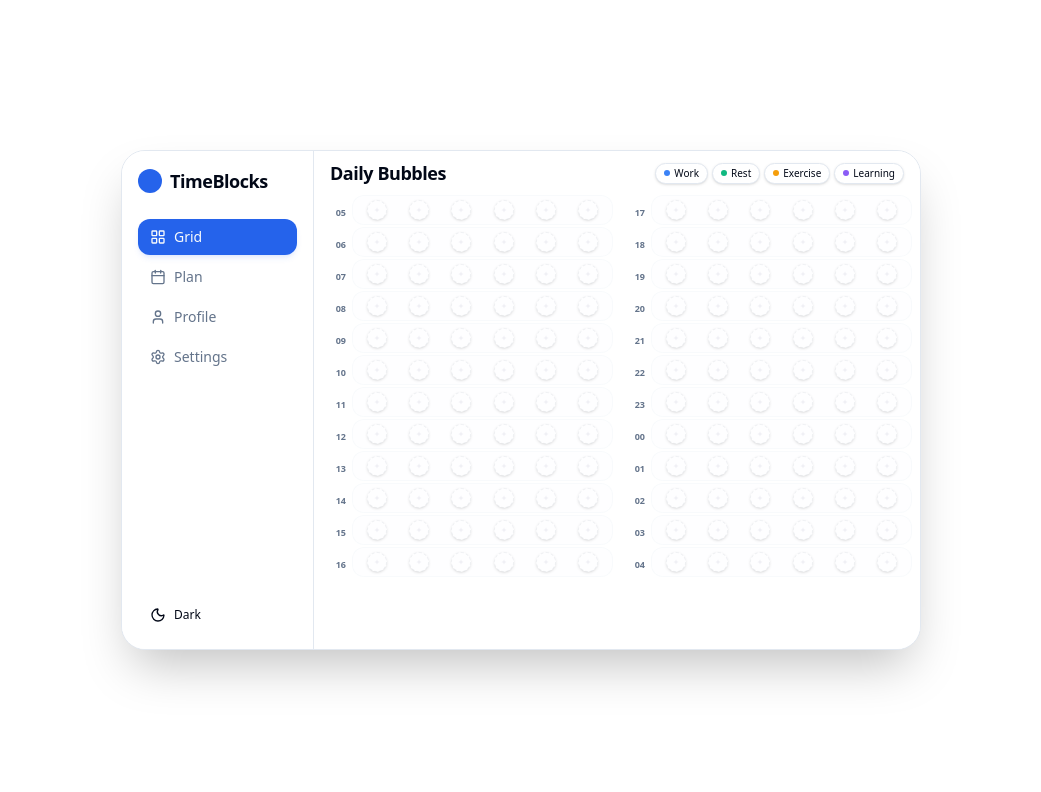
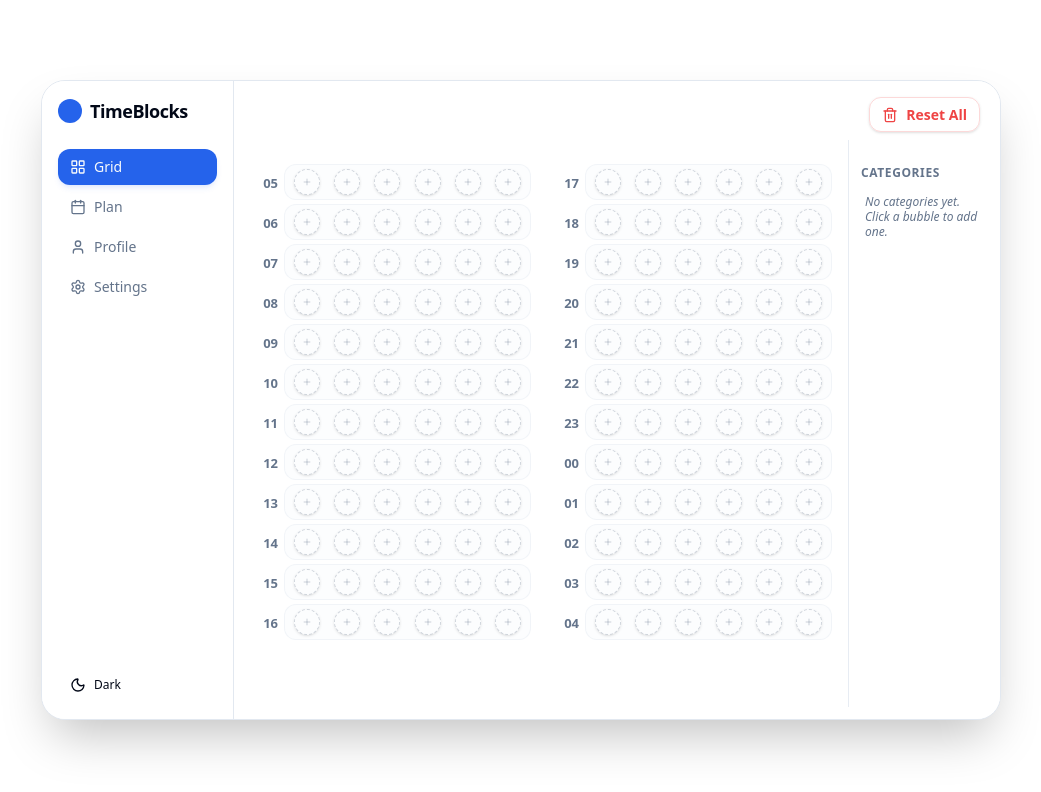
Before and after one commit to pchinso/time-blocks-app, a React (Vite) app: page / in a window 1280 px wide. Shown: the top 792 px of the page, without its empty margins (119-1160 px from the left). Built offline with nearby package versions, Linux system fonts and the light colour scheme.

Commit message:
Refactor BubbleGrid layout: add floating labels, optimize space distribution, and remove main title

```diff
--- a/src/App.tsx
+++ b/src/App.tsx
@@ -8,7 +8,7 @@ function App() {
   return (
     <ThemeProvider>
       <div className="flex h-screen w-full overflow-hidden bg-background text-foreground justify-center items-center">
-        <div className="flex h-full w-full max-w-[800px] max-h-[500px] overflow-hidden border shadow-2xl rounded-3xl bg-card">
+        <div className="flex h-full w-full max-w-[960px] max-h-[640px] overflow-hidden border shadow-2xl rounded-3xl bg-card">
           <Sidebar />
           <main className="relative flex flex-1 flex-col overflow-hidden">
             <Dashboard />
--- a/src/components/blocks/BubbleGrid.tsx
+++ b/src/components/blocks/BubbleGrid.tsx
@@ -1,26 +1,213 @@
-import React, { useState } from 'react';
+import React, { useState, useCallback, useMemo } from 'react';
 import { useBlockStore } from '@/store/useBlockStore';
-import { TOTAL_SLOTS, formatSlotTime, START_HOUR } from '@/lib/time-utils';
+import { formatSlotTime, START_HOUR, formatDuration } from '@/lib/time-utils';
 import { cn } from '@/lib/utils';
 import { toast } from 'sonner';
-import { motion, AnimatePresence } from 'framer-motion';
+import { motion } from 'framer-motion';
 import * as Popover from '@radix-ui/react-popover';
-import { Plus } from 'lucide-react';
+import { Plus, Trash2 } from 'lucide-react';
+
+interface BubbleProps {
+  slotIndex: number;
+  tasks: any[];
+  block: any;
+  onDragStart: (e: React.DragEvent, blockId: string) => void;
+  onDragOver: (e: React.DragEvent) => void;
+  onDrop: (e: React.DragEvent, slotIndex: number) => void;
+  handleBubbleClick: (slotIndex: number, taskId: string) => void;
+  removeBlock: (id: string) => void;
+  addTask: (name: string) => string;
+}
+
+const Bubble: React.FC<BubbleProps> = React.memo(({
+  slotIndex,
+  tasks,
+  block,
+  onDragStart,
+  onDragOver,
+  onDrop,
+  handleBubbleClick,
+  removeBlock,
+  addTask,
+}) => {
+  const [newTaskName, setNewTaskName] = useState('');
+  const isStart = block && block.startSlot === slotIndex;
+  const task = block ? tasks.find(t => t.id === block.taskId) : null;
+
+  return (
+    <div
+      className="relative flex flex-col items-center"
+      onDragOver={onDragOver}
+      onDrop={(e) => onDrop(e, slotIndex)}
+    >
+      {isStart && task && (
+        <div className="absolute -top-5 left-1/2 -translate-x-1/2 z-20 pointer-events-none">
+          <span className="whitespace-nowrap rounded bg-background/90 px-1.5 py-0.5 text-[9px] font-bold text-foreground shadow-sm border border-border/50 backdrop-blur-sm">
+            {task.name}
+          </span>
+        </div>
+      )}
+      <Popover.Root>
+        <Popover.Trigger asChild>
+          <motion.button
+            whileHover={{ scale: 1.1 }}
+            whileTap={{ scale: 0.9 }}
+            draggable={!!block}
+            onDragStart={(e) => block && onDragStart(e as unknown as React.DragEvent, block.id)}
+            className={cn(
+              "relative z-10 h-[26px] w-[26px] rounded-full border transition-all duration-300 shadow-sm",
+              block
+                ? "border-transparent shadow-sm"
+                : "border-dashed border-muted-foreground/30 hover:border-primary/50 hover:bg-primary/5"
+            )}
+            style={{
+              backgroundColor: block ? tasks.find(t => t.id === block.taskId)?.color : 'transparent'
+            }}
+          >
+            {!block && <Plus className="mx-auto h-2.5 w-2.5 text-muted-foreground/40" />}
+          </motion.button>
+        </Popover.Trigger>
+
+        <Popover.Portal>
+          <Popover.Content
+            className="z-50 w-40 rounded-lg border bg-popover p-2 shadow-lg animate-in fade-in zoom-in-95"
+            sideOffset={2}
+          >
+            <div className="grid gap-2">
+              <p className="px-1 py-0.5 text-[11px] font-bold text-muted-foreground uppercase tracking-wider">
+                {formatSlotTime(slotIndex)}
+              </p>
+              {block ? (
+                <button
+                  onClick={() => removeBlock(block.id)}
+                  className="flex w-full items-center rounded px-2 py-1.5 text-[13px] text-destructive hover:bg-destructive/10 transition-colors"
+                >
+                  Remove
+                </button>
+              ) : (
+                <>
+                  {tasks.map(task => (
+                    <button
+                      key={task.id}
+                      onClick={() => handleBubbleClick(slotIndex, task.id)}
+                      className="flex w-full items-center gap-2 rounded px-2 py-1.5 text-[13px] hover:bg-accent transition-colors"
+                    >
+                      <div className="h-2.5 w-2.5 rounded-full" style={{ backgroundColor: task.color }} />
+                      {task.name}
+                    </button>
+                  ))}
+                  <div className="mt-1 border-t border-border/50 pt-2">
+                    <input
+                      type="text"
+                      placeholder="New..."
+                      className="w-full rounded border border-border/50 bg-background px-2 py-1.5 text-[12px] focus:outline-none focus:ring-1 focus:ring-primary"
+                      value={newTaskName}
+                      onChange={(e) => setNewTaskName(e.target.value)}
+                      onKeyDown={(e) => {
+                        if (e.key === 'Enter' && newTaskName.trim()) {
+                          const taskId = addTask(newTaskName.trim());
+                          handleBubbleClick(slotIndex, taskId);
+                          setNewTaskName('');
+                        }
+                      }}
+                    />
+                  </div>
+                </>
+              )}
+            </div>
+          </Popover.Content>
+        </Popover.Portal>
+      </Popover.Root>
+
+      {/* Visual connection for merged blocks */}
+      {block && slotIndex < block.endSlot - 1 && (
+        <div
+          className="absolute left-1/2 top-[13px] -z-0 h-2 w-full"
+          style={{
+            backgroundColor: tasks.find(t => t.id === block.taskId)?.color,
+            width: 'calc(100% + 0.25rem)', // gap-1 is 0.25rem
+            transform: 'translateY(-50%)'
+          }}
+        />
+      )}
+    </div>
+  );
+});
+
+interface HourRowProps {
+  hour: number;
+  hourIdx: number;
+  tasks: any[];
+  blocks: any[];
+  onDragStart: (e: React.DragEvent, blockId: string) => void;
+  onDragOver: (e: React.DragEvent) => void;
+  onDrop: (e: React.DragEvent, slotIndex: number) => void;
+  handleBubbleClick: (slotIndex: number, taskId: string) => void;
+  removeBlock: (id: string) => void;
+  addTask: (name: string) => string;
+}
+
+const HourRow: React.FC<HourRowProps> = React.memo(({
+  hour,
+  hourIdx,
+  tasks,
+  blocks,
+  onDragStart,
+  onDragOver,
+  onDrop,
+  handleBubbleClick,
+  removeBlock,
+  addTask,
+}) => {
+  return (
+    <div className="group flex items-center gap-1.5">
+      <div className="w-8 text-right">
+        <span className="text-[13px] font-bold text-muted-foreground">
+          {hour.toString().padStart(2, '0')}
+        </span>
+      </div>
+
+      <div className="grid flex-1 grid-cols-6 gap-1 rounded-xl bg-accent/20 p-1 border border-border/40">
+        {Array.from({ length: 6 }).map((_, minIdx) => {
+          const slotIndex = hourIdx * 6 + minIdx;
+          const block = blocks.find(b => slotIndex >= b.startSlot && slotIndex < b.endSlot);
+          return (
+            <Bubble
+              key={minIdx}
+              slotIndex={slotIndex}
+              tasks={tasks}
+              block={block}
+              onDragStart={onDragStart}
+              onDragOver={onDragOver}
+              onDrop={onDrop}
+              handleBubbleClick={handleBubbleClick}
+              removeBlock={removeBlock}
+              addTask={addTask}
+            />
+          );
+        })}
+      </div>
+    </div>
+  );
+});
 
 export const BubbleGrid: React.FC = () => {
-  const { blocks, tasks, addBlock, removeBlock, extendBlock, isSlotAvailable } = useBlockStore();
+  const { blocks, tasks, addBlock, removeBlock, extendBlock, addTask, resetAll } = useBlockStore();
   const [draggedBlockId, setDraggedBlockId] = useState<string | null>(null);
 
-  const hours = Array.from({ length: 24 }).map((_, i) => (START_HOUR + i) % 24);
-  const morningHours = hours.slice(0, 12);
-  const eveningHours = hours.slice(12, 24);
+  const hours = useMemo(() => Array.from({ length: 24 }).map((_, i) => (START_HOUR + i) % 24), []);
+  const morningHours = useMemo(() => hours.slice(0, 12), [hours]);
+  const eveningHours = useMemo(() => hours.slice(12, 24), [hours]);
 
-  const getBlockAtSlot = (slotIndex: number) => {
-    return blocks.find(b => slotIndex >= b.startSlot && slotIndex < b.endSlot);
-  };
+  const getTaskTotalTime = useCallback((taskId: string) => {
+    const totalSlots = blocks
+      .filter(b => b.taskId === taskId)
+      .reduce((acc, b) => acc + (b.endSlot - b.startSlot), 0);
+    return formatDuration(totalSlots);
+  }, [blocks]);
 
-  const handleBubbleClick = (slotIndex: number, taskId: string) => {
-    const existingBlock = getBlockAtSlot(slotIndex);
+  const handleBubbleClick = useCallback((slotIndex: number, taskId: string) => {
+    const existingBlock = blocks.find(b => slotIndex >= b.startSlot && slotIndex < b.endSlot);
     if (existingBlock) return;
 
     const id = addBlock({
@@ -32,20 +219,20 @@ export const BubbleGrid: React.FC = () => {
     if (id) {
       toast.success(`Task added at ${formatSlotTime(slotIndex)}`);
     }
-  };
+  }, [blocks, addBlock]);
 
-  const onDragStart = (e: React.DragEvent, blockId: string) => {
+  const onDragStart = useCallback((e: React.DragEvent, blockId: string) => {
     setDraggedBlockId(blockId);
     e.dataTransfer.setData('blockId', blockId);
     e.dataTransfer.effectAllowed = 'move';
-  };
+  }, []);
 
-  const onDragOver = (e: React.DragEvent) => {
+  const onDragOver = useCallback((e: React.DragEvent) => {
     e.preventDefault();
     e.dataTransfer.dropEffect = 'move';
-  };
+  }, []);
 
-  const onDrop = (e: React.DragEvent, slotIndex: number) => {
+  const onDrop = useCallback((e: React.DragEvent, slotIndex: number) => {
     e.preventDefault();
     const blockId = e.dataTransfer.getData('blockId') || draggedBlockId;
     if (!blockId) return;
@@ -57,217 +244,85 @@ export const BubbleGrid: React.FC = () => {
       toast.error('Cannot extend task (overlap)');
     }
     setDraggedBlockId(null);
-  };
+  }, [draggedBlockId, extendBlock]);
+
+  const handleReset = useCallback(() => {
+    if (confirm('Are you sure you want to reset all blocks and categories?')) {
+      resetAll();
+      toast.success('All data cleared');
+    }
+  }, [resetAll]);
 
   return (
-    <div className="flex h-full w-full flex-col bg-background p-2 overflow-hidden" style={{ maxWidth: '800px', maxHeight: '500px' }}>
-      <div className="mb-2 flex items-center justify-between px-2">
-        <h1 className="text-lg font-bold tracking-tight">Daily Bubbles</h1>
-        <div className="flex gap-1">
-          {tasks.map(task => (
-            <div key={task.id} className="flex items-center gap-1 rounded-full border bg-card px-2 py-0.5 shadow-sm">
-              <div className="h-1.5 w-1.5 rounded-full" style={{ backgroundColor: task.color }} />
-              <span className="text-[10px] font-medium">{task.name}</span>
-            </div>
-          ))}
-        </div>
+    <div className="flex h-full w-full flex-col bg-background pt-4 px-3 pb-3 overflow-hidden">
+      <div className="mb-2 px-2 flex items-center justify-end">
+        <button
+          onClick={handleReset}
+          className="flex items-center gap-2 rounded-lg px-3 py-1.5 text-[14px] font-bold text-destructive hover:bg-destructive/10 transition-colors border border-destructive/20 shadow-sm"
+        >
+          <Trash2 className="h-4 w-4" />
+          Reset All
+        </button>
       </div>
 
-      <div className="grid flex-1 grid-cols-2 gap-x-2 overflow-hidden">
+      <div className="grid flex-1 grid-cols-[1fr_1fr_140px] gap-x-4 overflow-hidden">
         {/* Morning Column */}
-        <div className="flex flex-col gap-y-0.5">
-          {morningHours.map((hour, i) => {
-            const hourIdx = i;
-            return (
-              <div key={hourIdx} className="group flex items-center gap-1.5">
-                <div className="w-6 text-right">
-                  <span className="text-[9px] font-bold text-muted-foreground">
-                    {hour.toString().padStart(2, '0')}
-                  </span>
-                </div>
-
-                <div className="grid flex-1 grid-cols-6 gap-0.5 rounded-lg bg-accent/10 p-1 border border-border/20">
-                  {Array.from({ length: 6 }).map((_, minIdx) => {
-                    const slotIndex = hourIdx * 6 + minIdx;
-                    const block = getBlockAtSlot(slotIndex);
-
-                    return (
-                      <div
-                        key={minIdx}
-                        className="relative flex flex-col items-center"
-                        onDragOver={onDragOver}
-                        onDrop={(e) => onDrop(e, slotIndex)}
-                      >
-                        <Popover.Root>
-                          <Popover.Trigger asChild>
-                            <motion.button
-                              whileHover={{ scale: 1.1 }}
-                              whileTap={{ scale: 0.9 }}
-                              draggable={!!block}
-                              onDragStart={(e) => block && onDragStart(e, block.id)}
-                              className={cn(
-                                "relative z-10 h-5 w-5 rounded-full border transition-all duration-300 shadow-sm",
-                                block
-                                  ? "border-transparent shadow-sm"
-                                  : "border-dashed border-muted-foreground/10 hover:border-primary/50 hover:bg-primary/5"
-                              )}
-                              style={{
-                                backgroundColor: block ? tasks.find(t => t.id === block.taskId)?.color : 'transparent'
-                              }}
-                            >
-                              {!block && <Plus className="mx-auto h-1.5 w-1.5 text-muted-foreground/20" />}
-                            </motion.button>
-                          </Popover.Trigger>
-
-                          <Popover.Portal>
-                            <Popover.Content
-                              className="z-50 w-32 rounded-lg border bg-popover p-1 shadow-lg animate-in fade-in zoom-in-95"
-                              sideOffset={2}
-                            >
-                              <div className="grid gap-0.5">
-                                <p className="px-1 py-0.5 text-[8px] font-bold text-muted-foreground uppercase tracking-wider">
-                                  {formatSlotTime(slotIndex)}
-                                </p>
-                                {block ? (
-                                  <button
-                                    onClick={() => removeBlock(block.id)}
-                                    className="flex w-full items-center rounded px-1 py-0.5 text-[10px] text-destructive hover:bg-destructive/10 transition-colors"
-                                  >
-                                    Remove
-                                  </button>
-                                ) : (
-                                  tasks.map(task => (
-                                    <button
-                                      key={task.id}
-                                      onClick={() => handleBubbleClick(slotIndex, task.id)}
-                                      className="flex w-full items-center gap-1 rounded px-1 py-0.5 text-[10px] hover:bg-accent transition-colors"
-                                    >
-                                      <div className="h-1.5 w-1.5 rounded-full" style={{ backgroundColor: task.color }} />
-                                      {task.name}
-                                    </button>
-                                  ))
-                                )}
-                              </div>
-                            </Popover.Content>
-                          </Popover.Portal>
-                        </Popover.Root>
-
-                        {/* Visual connection for merged blocks */}
-                        {block && slotIndex < block.endSlot - 1 && (
-                          <div
-                            className="absolute left-1/2 top-2.5 -z-0 h-1 w-full"
-                            style={{
-                              backgroundColor: tasks.find(t => t.id === block.taskId)?.color,
-                              width: 'calc(100% + 0.125rem)', // gap-0.5 is 0.125rem
-                              transform: 'translateY(-50%)'
-                            }}
-                          />
-                        )}
-                      </div>
-                    );
-                  })}
-                </div>
-              </div>
-            );
-          })}
+        <div className="flex flex-col gap-y-1 pt-6">
+          {morningHours.map((hour, i) => (
+            <HourRow
+              key={i}
+              hour={hour}
+              hourIdx={i}
+              tasks={tasks}
+              blocks={blocks}
+              onDragStart={onDragStart}
+              onDragOver={onDragOver}
+              onDrop={onDrop}
+              handleBubbleClick={handleBubbleClick}
+              removeBlock={removeBlock}
+              addTask={addTask}
+            />
+          ))}
         </div>
 
         {/* Evening Column */}
-        <div className="flex flex-col gap-y-0.5">
-          {eveningHours.map((hour, i) => {
-            const hourIdx = i + 12;
-            return (
-              <div key={hourIdx} className="group flex items-center gap-1.5">
-                <div className="w-6 text-right">
-                  <span className="text-[9px] font-bold text-muted-foreground">
-                    {hour.toString().padStart(2, '0')}
-                  </span>
-                </div>
+        <div className="flex flex-col gap-y-1 pt-6">
+          {eveningHours.map((hour, i) => (
+            <HourRow
+              key={i + 12}
+              hour={hour}
+              hourIdx={i + 12}
+              tasks={tasks}
+              blocks={blocks}
+              onDragStart={onDragStart}
+              onDragOver={onDragOver}
+              onDrop={onDrop}
+              handleBubbleClick={handleBubbleClick}
+              removeBlock={removeBlock}
+              addTask={addTask}
+            />
+          ))}
+        </div>
 
-                <div className="grid flex-1 grid-cols-6 gap-0.5 rounded-lg bg-accent/10 p-1 border border-border/20">
-                  {Array.from({ length: 6 }).map((_, minIdx) => {
-                    const slotIndex = hourIdx * 6 + minIdx;
-                    const block = getBlockAtSlot(slotIndex);
-
-                    return (
-                      <div
-                        key={minIdx}
-                        className="relative flex flex-col items-center"
-                        onDragOver={onDragOver}
-                        onDrop={(e) => onDrop(e, slotIndex)}
-                      >
-                        <Popover.Root>
-                          <Popover.Trigger asChild>
-                            <motion.button
-                              whileHover={{ scale: 1.1 }}
-                              whileTap={{ scale: 0.9 }}
-                              draggable={!!block}
-                              onDragStart={(e) => block && onDragStart(e, block.id)}
-                              className={cn(
-                                "relative z-10 h-5 w-5 rounded-full border transition-all duration-300 shadow-sm",
-                                block
-                                  ? "border-transparent shadow-sm"
-                                  : "border-dashed border-muted-foreground/10 hover:border-primary/50 hover:bg-primary/5"
-                              )}
-                              style={{
-                                backgroundColor: block ? tasks.find(t => t.id === block.taskId)?.color : 'transparent'
-                              }}
-                            >
-                              {!block && <Plus className="mx-auto h-1.5 w-1.5 text-muted-foreground/20" />}
-                            </motion.button>
-                          </Popover.Trigger>
-
-                          <Popover.Portal>
-                            <Popover.Content
-                              className="z-50 w-32 rounded-lg border bg-popover p-1 shadow-lg animate-in fade-in zoom-in-95"
-                              sideOffset={2}
-                            >
-                              <div className="grid gap-0.5">
-                                <p className="px-1 py-0.5 text-[8px] font-bold text-muted-foreground uppercase tracking-wider">
-                                  {formatSlotTime(slotIndex)}
-                                </p>
-                                {block ? (
-                                  <button
-                                    onClick={() => removeBlock(block.id)}
-                                    className="flex w-full items-center rounded px-1 py-0.5 text-[10px] text-destructive hover:bg-destructive/10 transition-colors"
-                                  >
-                                    Remove
-                                  </button>
-                                ) : (
-                                  tasks.map(task => (
-                                    <button
-                                      key={task.id}
-                                      onClick={() => handleBubbleClick(slotIndex, task.id)}
-                                      className="flex w-full items-center gap-1 rounded px-1 py-0.5 text-[10px] hover:bg-accent transition-colors"
-                                    >
-                                      <div className="h-1.5 w-1.5 rounded-full" style={{ backgroundColor: task.color }} />
-                                      {task.name}
-                                    </button>
-                                  ))
-                                )}
-                              </div>
-                            </Popover.Content>
-                          </Popover.Portal>
-                        </Popover.Root>
-
-                        {/* Visual connection for merged blocks */}
-                        {block && slotIndex < block.endSlot - 1 && (
-                          <div
-                            className="absolute left-1/2 top-2.5 -z-0 h-1 w-full"
-                            style={{
-                              backgroundColor: tasks.find(t => t.id === block.taskId)?.color,
-                              width: 'calc(100% + 0.125rem)', // gap-0.5 is 0.125rem
-                              transform: 'translateY(-50%)'
-                            }}
-                          />
-                        )}
-                      </div>
-                    );
-                  })}
-                </div>
+        {/* Categories Column */}
+        <div className="flex flex-col gap-y-1 overflow-y-auto pl-3 border-l border-border/80 pt-6">
+          <h2 className="text-[12px] font-bold text-muted-foreground uppercase tracking-wider mb-1">Categories</h2>
+          {tasks.map(task => (
+            <div key={task.id} className="flex flex-col gap-0.5 rounded-lg border bg-card p-2 shadow-sm hover:shadow-md transition-shadow">
+              <div className="flex items-center gap-1.5">
+                <div className="h-2.5 w-2.5 rounded-full" style={{ backgroundColor: task.color }} />
+                <span className="text-[13px] font-bold truncate">{task.name}</span>
               </div>
-            );
-          })}
+              <span className="text-[12px] font-semibold text-muted-foreground ml-4">
+                {getTaskTotalTime(task.id)}
+              </span>
+            </div>
+          ))}
+          {tasks.length === 0 && (
+            <p className="text-[12px] text-muted-foreground italic leading-tight p-1">
+              No categories yet. Click a bubble to add one.
+            </p>
+          )}
         </div>
       </div>
     </div>
--- a/src/lib/time-utils.ts
+++ b/src/lib/time-utils.ts
@@ -32,3 +32,12 @@ export const getSlotFromTime = (date: Date) => {
 
   return Math.floor(diff / SLOT_DURATION);
 };
+
+export const formatDuration = (slots: number) => {
+  const totalMinutes = slots * SLOT_DURATION;
+  const hours = Math.floor(totalMinutes / 60);
+  const minutes = totalMinutes % 60;
+  if (hours === 0) return `${minutes}m`;
+  if (minutes === 0) return `${hours}h`;
+  return `${hours}h ${minutes}m`;
+};
--- a/src/store/useBlockStore.ts
+++ b/src/store/useBlockStore.ts
@@ -10,19 +10,15 @@ interface BlockState {
   updateBlock: (id: string, updates: Partial<TimeBlock>) => boolean;
   extendBlock: (id: string, targetSlot: number) => boolean;
   isSlotAvailable: (start: number, end: number, excludeId?: string) => boolean;
-  addTask: (task: Task) => void;
+  addTask: (name: string) => string;
+  resetAll: () => void;
 }
 
 export const useBlockStore = create<BlockState>()(
   persist(
     (set, get) => ({
       blocks: [],
-      tasks: [
-        { id: '1', name: 'Work', color: '#3b82f6' },
-        { id: '2', name: 'Rest', color: '#10b981' },
-        { id: '3', name: 'Exercise', color: '#f59e0b' },
-        { id: '4', name: 'Learning', color: '#8b5cf6' },
-      ],
+      tasks: [],
 
       isSlotAvailable: (start, end, excludeId) => {
         return !get().blocks.some((block) => {
@@ -84,10 +80,25 @@ export const useBlockStore = create<BlockState>()(
         return true;
       },
 
-      addTask: (task) => {
-        set((state) => ({
-          tasks: [...state.tasks, task],
-        }));
+      addTask: (name: string) => {
+        const existing = get().tasks.find(t => t.name.toLowerCase() === name.toLowerCase());
+        if (existing) return existing.id;
+
+        const id = crypto.randomUUID();
+        const colors = [
+          '#3b82f6', '#10b981', '#f59e0b', '#8b5cf6',
+          '#ef4444', '#06b6d4', '#f43f5e', '#84cc16',
+          '#ec4899', '#6366f1', '#14b8a6', '#f97316'
+        ];
+        const color = colors[get().tasks.length % colors.length];
+
+        const newTask = { id, name, color };
+        set(state => ({ tasks: [...state.tasks, newTask] }));
+        return id;
+      },
+
+      resetAll: () => {
+        set({ blocks: [], tasks: [] });
       },
     }),
     {
```
Also changed, not shown: src/index.css (+16 -0 lines).
